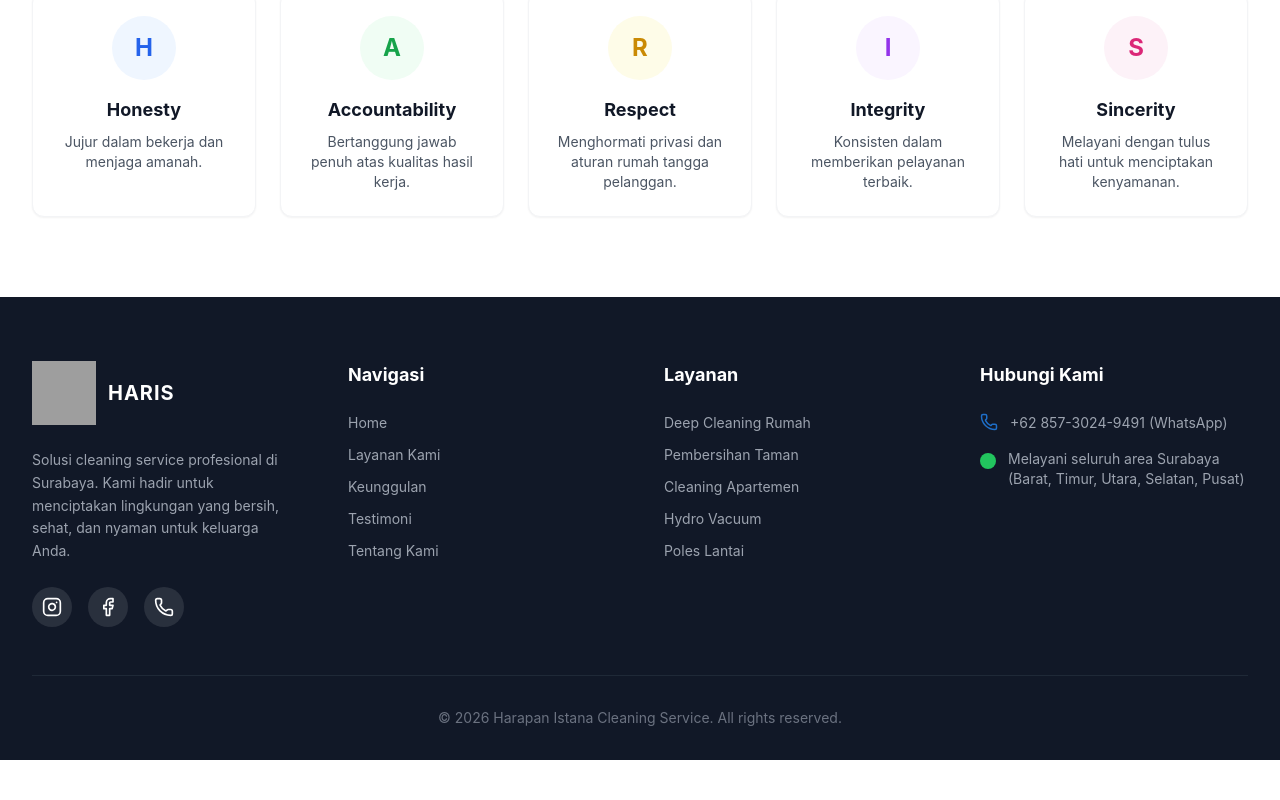
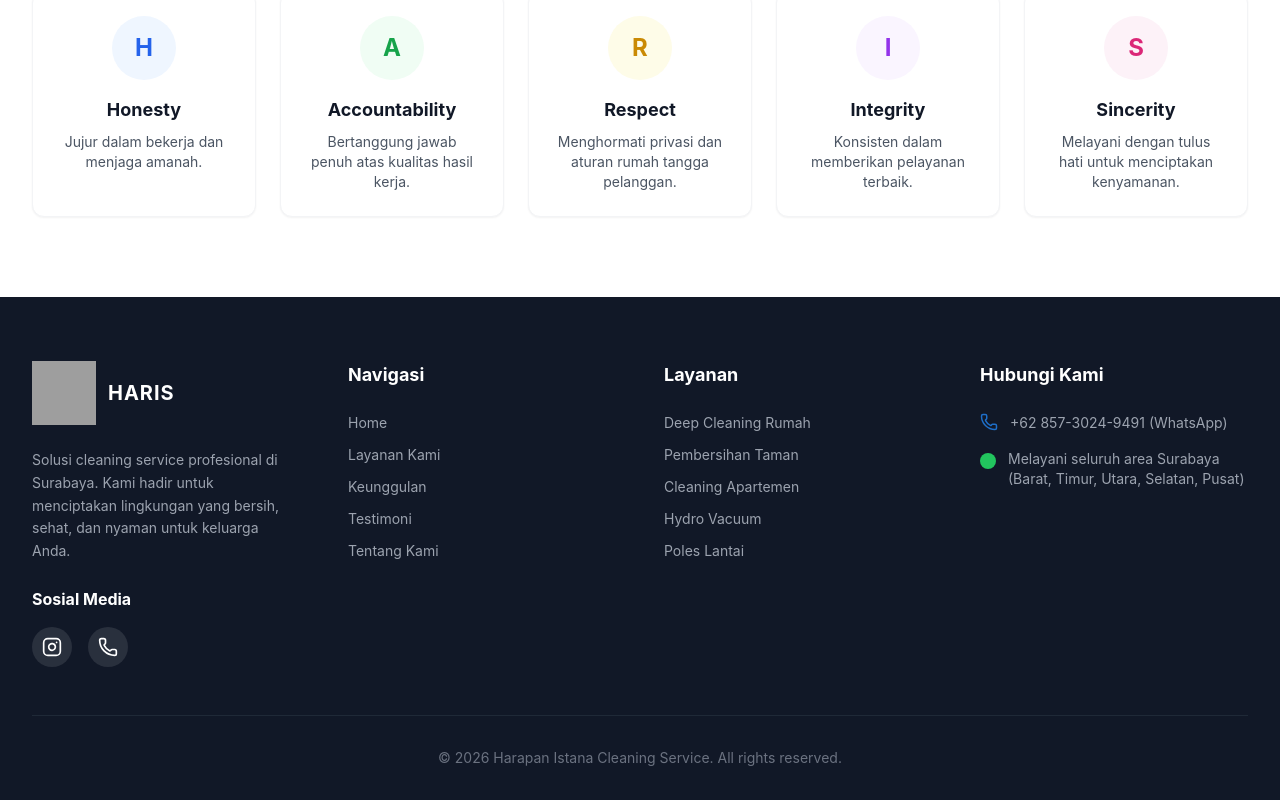
Before and after one commit to wflazuardy/haris-webpage, a React (Vite) app: page /#/tentang-kami in a window 1280 px wide. Shown: the part 1572-2372 px from the top of the page. Before the commit the page ends 2332 px from the top, so only its background shows below. Built offline with nearby package versions, Linux system fonts and the light colour scheme; grey boxes are pictures that could not be loaded.

Commit message:
refactor: update sosial media header

```diff
--- a/src/components/Footer.tsx
+++ b/src/components/Footer.tsx
@@ -1,5 +1,5 @@
 import { useNavigate, useLocation } from 'react-router-dom';
-import { Facebook, Instagram, Phone } from 'lucide-react';
+import { Instagram, Phone } from 'lucide-react';
 
 const Footer: React.FC = () => {
     const navigate = useNavigate();
@@ -39,13 +39,12 @@ const Footer: React.FC = () => {
                         <p className="text-gray-400 text-sm leading-relaxed mb-6">
                             Solusi cleaning service profesional di Surabaya. Kami hadir untuk menciptakan lingkungan yang bersih, sehat, dan nyaman untuk keluarga Anda.
                         </p>
+                        <h5 className="font-bold text-white mb-4">Sosial Media</h5>
                         <div className="flex gap-4">
                             <a href="https://instagram.com/harapanistana" target="_blank" rel="noreferrer" className="w-10 h-10 rounded-full bg-white/10 flex items-center justify-center hover:bg-brand-blue transition-colors">
                                 <Instagram size={20} />
                             </a>
-                            <a href="#" className="w-10 h-10 rounded-full bg-white/10 flex items-center justify-center hover:bg-brand-blue transition-colors">
-                                <Facebook size={20} />
-                            </a>
+
                             <a href="https://wa.me/6285730249491" target="_blank" rel="noreferrer" className="w-10 h-10 rounded-full bg-white/10 flex items-center justify-center hover:bg-brand-blue transition-colors">
                                 <Phone size={20} />
                             </a>
```
